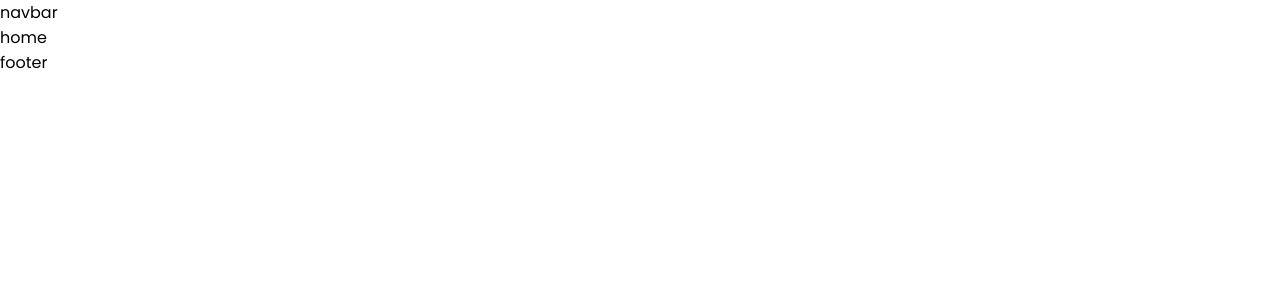
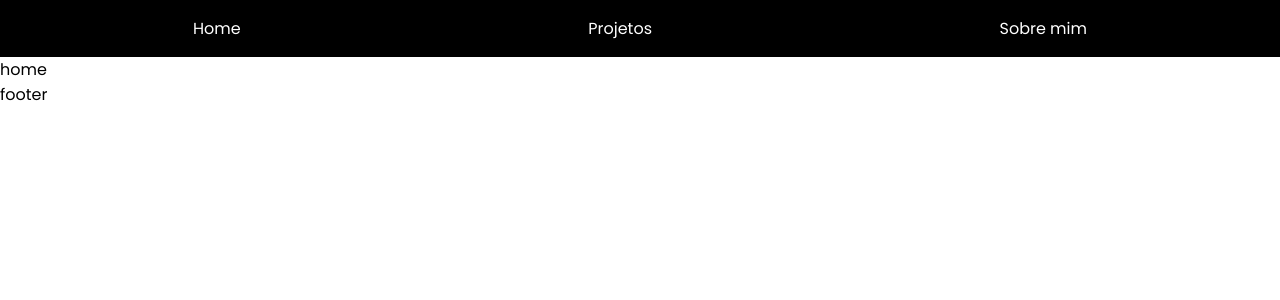
Before and after one commit to GabrielTrigueiro/pessoal, a Next.js app: page / in a window 1280 px wide. Shown: the top 300 px of the page. Built offline with nearby package versions, Linux system fonts and the light colour scheme.

Commit message:
CSS navbar

```diff
--- a/components/Navbar.tsx
+++ b/components/Navbar.tsx
@@ -1,9 +1,20 @@
+import Link from 'next/link'
 import styles from '../styles/Navbar.module.css'
 
 export default function Navbar() {
-    return(
-        <div>
-            navbar
-        </div>
+    return (
+        <nav className={styles.navbar_container}>
+            <ul>
+                <li>
+                    <Link href={'/'}>Home</Link>
+                </li>
+                <li>
+                    <Link href={'/projetos'}>Projetos</Link>
+                </li>
+                <li>
+                    <Link href={'/sobre'}>Sobre mim</Link>
+                </li>
+            </ul>
+        </nav>
     )
 }
--- a/styles/Navbar.module.css
+++ b/styles/Navbar.module.css
@@ -0,0 +1,23 @@
+.navbar_container {
+    color: white;
+    background-color: black;
+    padding: 1em 1.2em;
+}
+
+.navbar_container {
+    color: white;
+}
+
+.navbar_container ul{
+    display: flex;
+    list-style: none;
+    justify-content: space-around;
+}
+
+.navbar_container a{
+    color: white;
+}
+
+.navbar_container a:hover{
+    color: gray;
+}
--- a/styles/globals.css
+++ b/styles/globals.css
@@ -1,5 +1,6 @@
 * {
     margin: 0;
     padding: 0;
-    font-family: 'Poppins', sans-serif;;
+    font-family: 'Poppins', sans-serif;
+    text-decoration: none;
 }
```
